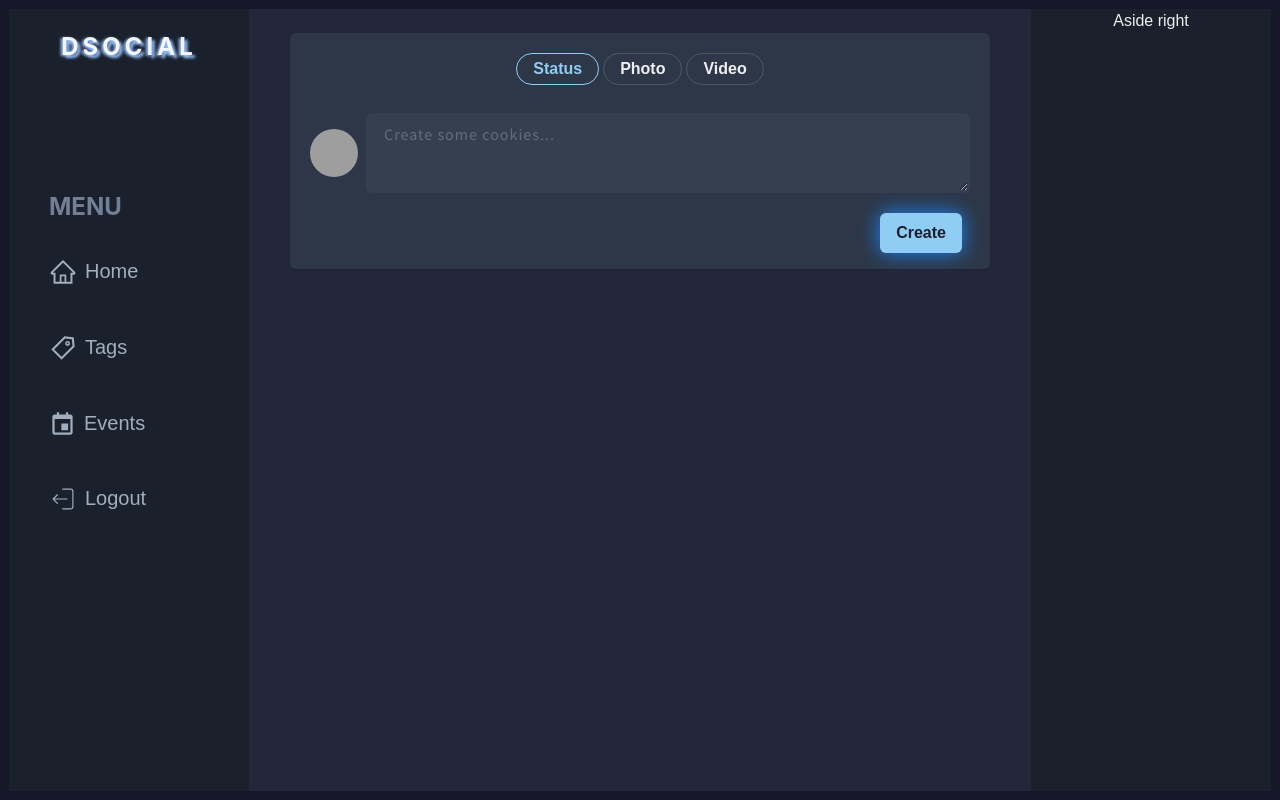
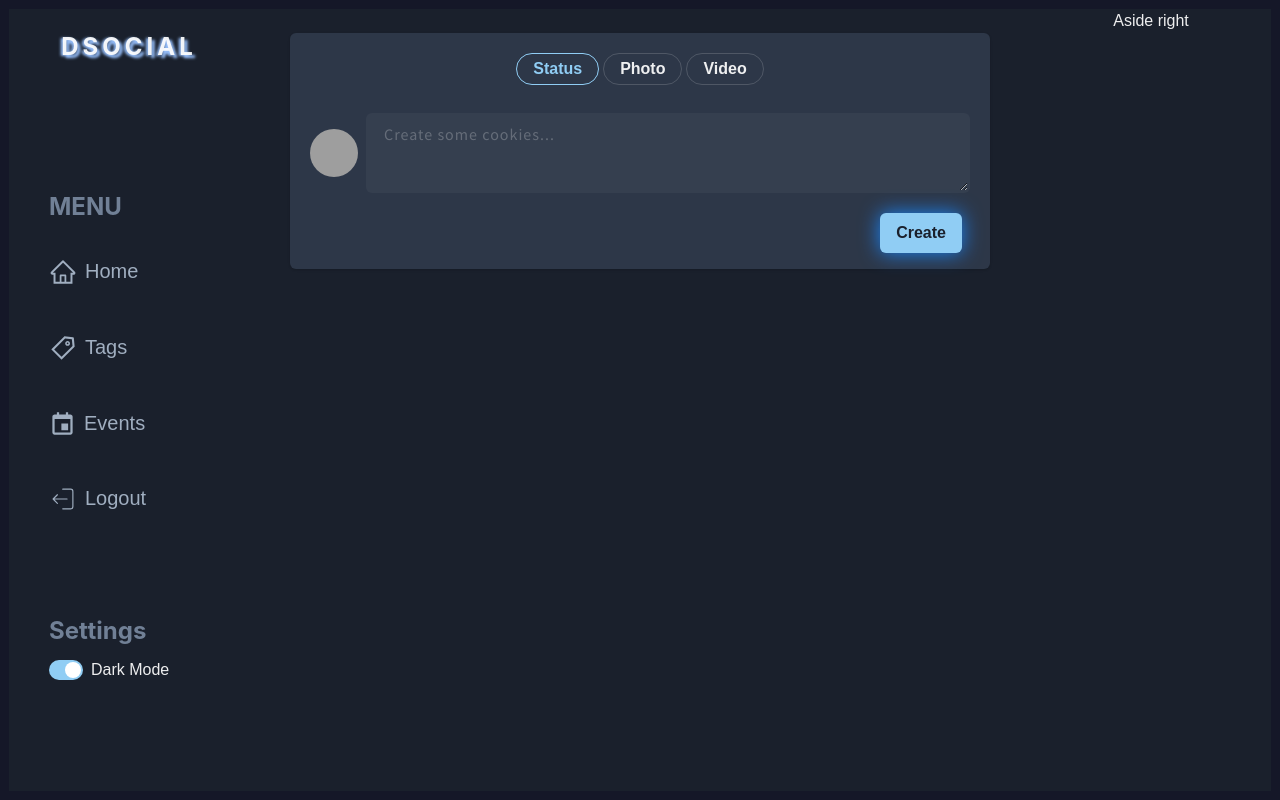
Before and after one commit to ducdmd152/dsocial-frontend, a React (Vite) app: page / in a window 1280 px wide. Built offline with nearby package versions, Linux system fonts and the light colour scheme; no server answers; grey boxes are pictures that could not be loaded.

Commit message:
Completed basic asideleft

```diff
--- a/src/App.tsx
+++ b/src/App.tsx
@@ -32,7 +32,7 @@ function App() {
         </GridItem>
       </Show>
 
-      <GridItem bg="#24273b" area="main" className="main">
+      <GridItem area="main" className="main">
         <PostArea user={user} />
       </GridItem>
       <GridItem area="aside-right" className="aside-right">
--- a/src/components/AsideLeft.tsx
+++ b/src/components/AsideLeft.tsx
@@ -1,6 +1,8 @@
 import { Heading } from "@chakra-ui/react";
 import React from "react";
 import AsideMenu from "./AsideMenu";
+import ColorModeSwitch from "./ColorModeSwitch";
+import AsideSetting from "./AsideSettings";
 
 const AsideLeft = () => {
   return (
@@ -10,6 +12,8 @@ const AsideLeft = () => {
       </Heading>
 
       <AsideMenu />
+
+      <AsideSetting />
     </>
   );
 };
--- /dev/null
+++ b/src/components/AsideSettings.tsx
@@ -0,0 +1,31 @@
+import {
+  Box,
+  ColorModeScript,
+  Heading,
+  List,
+  ListItem,
+} from "@chakra-ui/react";
+import React from "react";
+import ColorModeSwitch from "./ColorModeSwitch";
+
+const AsideSetting = () => {
+  return (
+    <Box padding="10">
+      <Heading
+        color="gray.500"
+        textAlign="left"
+        fontSize="2xl"
+        marginBottom={3}
+      >
+        Settings
+      </Heading>
+      <List>
+        <ListItem>
+          <ColorModeSwitch />
+        </ListItem>
+      </List>
+    </Box>
+  );
+};
+
+export default AsideSetting;
--- /dev/null
+++ b/src/components/ColorModeSwitch.tsx
@@ -0,0 +1,17 @@
+import { HStack, Switch, Text, useColorMode } from "@chakra-ui/react";
+
+const ColorModeSwitch = () => {
+  const { toggleColorMode, colorMode } = useColorMode();
+  return (
+    <HStack>
+      <Switch
+        colorScheme="blue"
+        isChecked={colorMode === "dark"}
+        onChange={toggleColorMode}
+      />
+      <Text whiteSpace="nowrap">Dark Mode</Text>
+    </HStack>
+  );
+};
+
+export default ColorModeSwitch;
--- a/src/components/PostContainer.tsx
+++ b/src/components/PostContainer.tsx
@@ -9,6 +9,7 @@ const PostContainer = ({ children }: Props) => {
   return (
     <Box
       width={{ base: "100%", lg: "600px", xl: "700px" }}
+      maxWidth="100%"
       //   borderRadius={10}
       //   overflow="hidden"
     >
--- a/src/index.css
+++ b/src/index.css
@@ -1,5 +1,8 @@
 @import url("https://fonts.googleapis.com/css2?family=Source+Sans+Pro:ital,wght@0,200;0,300;0,400;0,600;0,700;1,200;1,300;1,400;1,600;1,700&display=swap");
 
+.main {
+  box-shadow: #92bdeb 1px solid;
+}
 .aside-left,
 .main,
 .aside-right {
```
